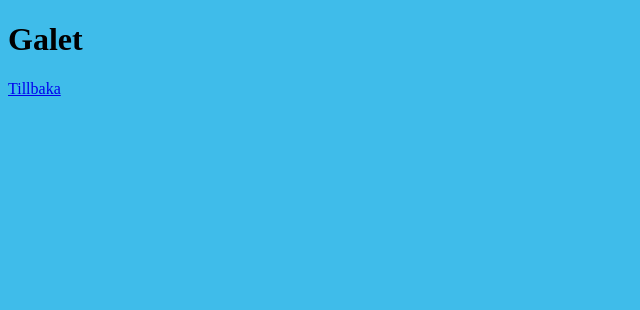
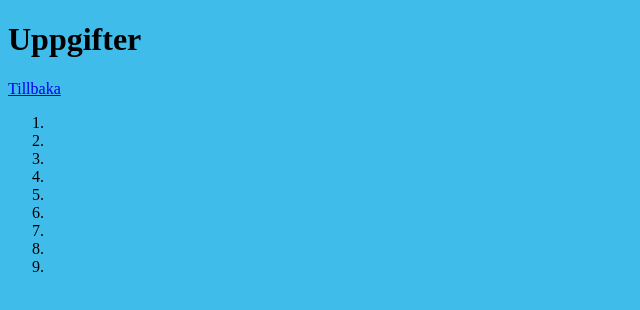
Before and after one commit to JesperFrid/JesperFrid.github.io, a plain HTML site: page Uppgifter/sida1.html in a window 1280 px wide. Shown: the whole page, without its empty margins (0-640 px from the left). Drawn offline with Linux system fonts and the light colour scheme.

Commit message:
La till lista
La till lista

```diff
--- a/Uppgifter/sida1.html
+++ b/Uppgifter/sida1.html
@@ -7,7 +7,19 @@
     <title>Galet</title>
 </head>
 <body>
-    <h1>Galet</h1>
+    <h1>Uppgifter</h1>
     <a href="/index.html">Tillbaka</a>
+    <ol>
+        <li></li>
+        <li></li>
+        <li></li>
+        <li></li>
+        <li></li>
+        <li></li>
+        <li></li>
+        <li></li>
+        <li></li>
+        </ol>
+
 </body>
 </html>
```
